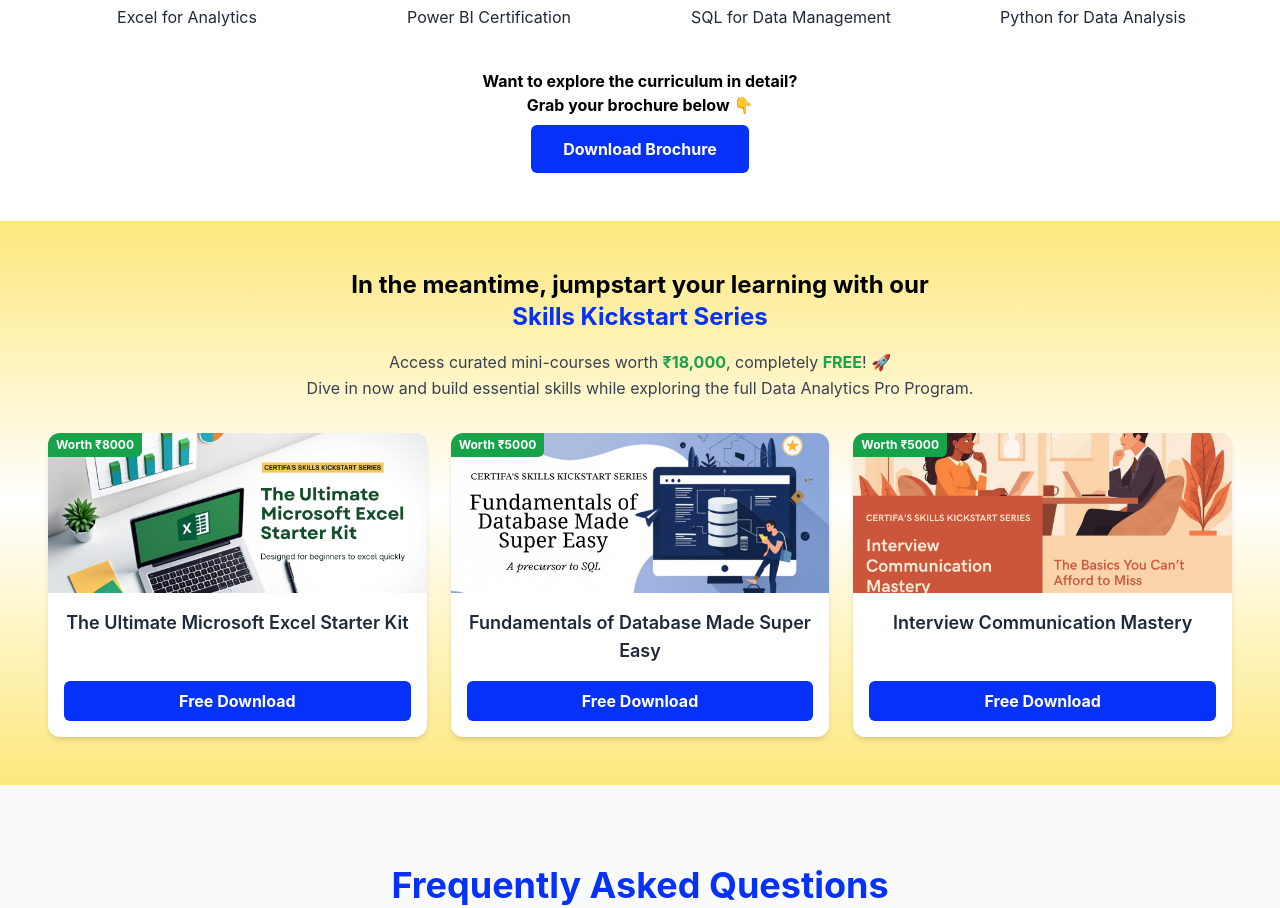
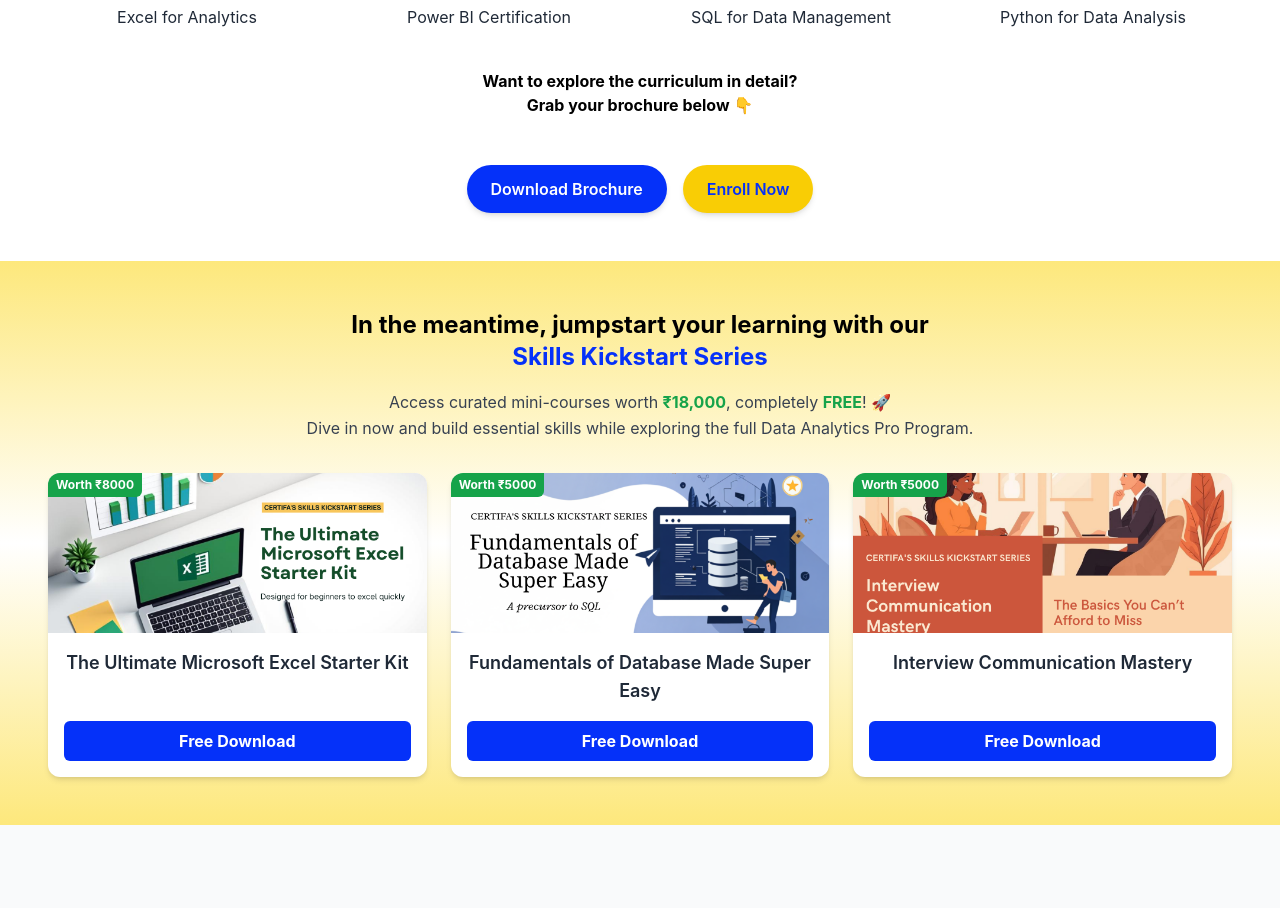
Before and after one commit to sanjeev699/certifa_rebel, a React (Create React App) app: page / in a window 1280 px wide. Shown: the part 5200-6108 px from the top of the page. Built offline with nearby package versions, Linux system fonts and the light colour scheme.

Commit message:
Update ProgramDetailsSection.jsx

```diff
--- a/src/components/ProgramDetailsSection.jsx
+++ b/src/components/ProgramDetailsSection.jsx
@@ -1,4 +1,6 @@
 import React, { useState } from "react";
+import CTAButton from "./CTAButton";
+
 import LeadFormModal from "./LeadFormModal";
 
 import heroImg from "../Assets/Data Analyst Pro Package (3).png";
@@ -105,15 +107,21 @@ const ProgramDetailsSection = () => {
     Grab your brochure below 👇
   </p>
 
-  {/* Download Brochure Button */}
-  <div className="text-center mt-2"> {/* reduced mt-4 -> 2 */}
-    <button
-      onClick={() => openModal("Data Analytics Pro Program- Power BI Certification Track", brochurePdf)}
-      className="inline-block bg-brandBlue hover:bg-blue-700 text-white font-bold py-3 px-8 rounded-md transition duration-300"
-    >
-      Download Brochure
-    </button>
-  </div>
+  <div className="mt-12 flex flex-row justify-center gap-4 flex-wrap">
+  {/* Why Global Certification Button */}
+
+
+  {/* Enroll Now Button */}
+ <CTAButton
+  onClick={() => openModal("Data Analytics Pro Program- Power BI Certification Track", brochurePdf)}
+  variant="blue"
+>
+  Download Brochure
+</CTAButton>
+ <CTAButton link="#enroll" variant="yellow" className="w-auto">
+  Enroll Now
+  </CTAButton>
+</div>
 </div>
 
 
```
